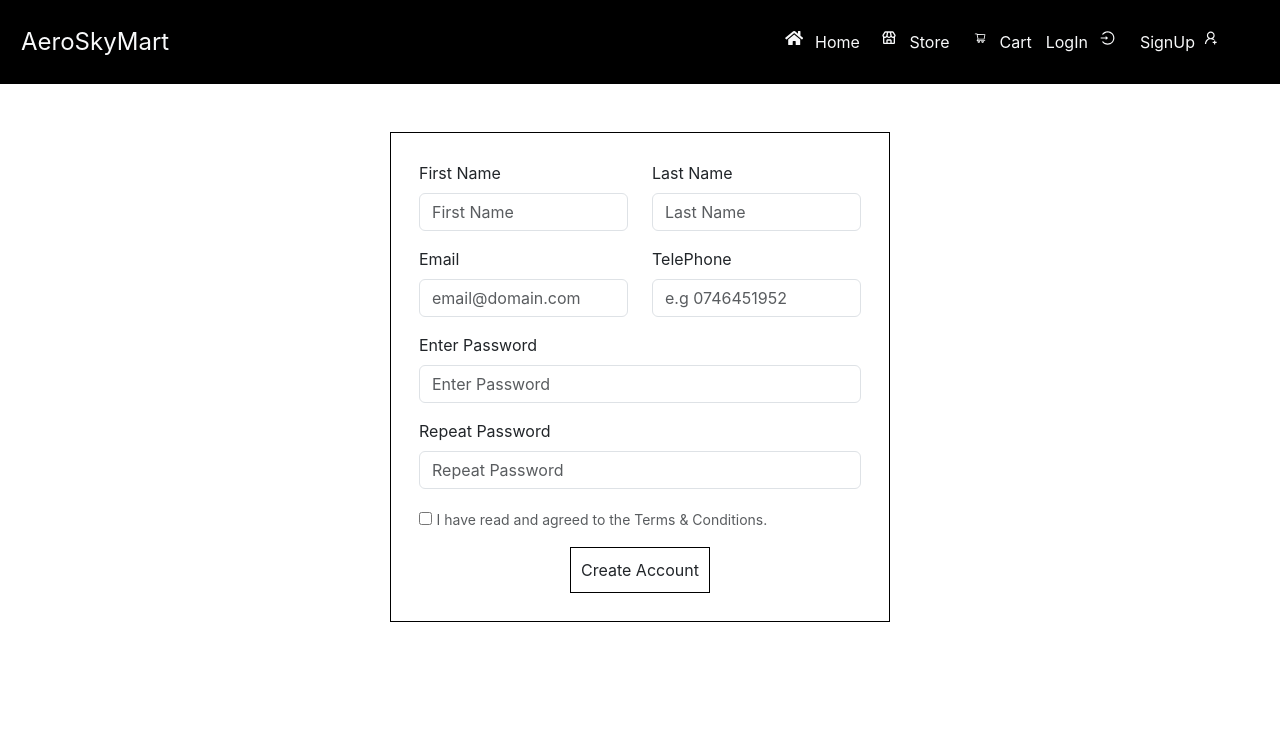
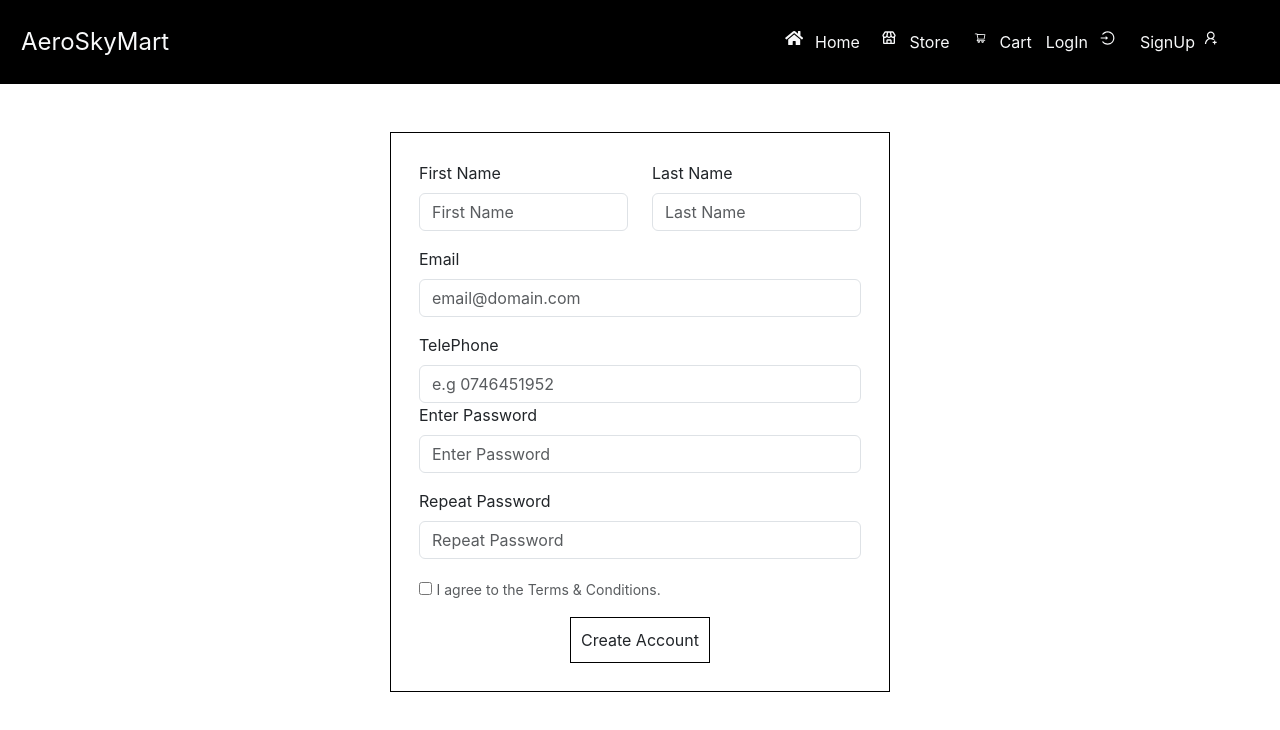
Before and after one commit to Osorabrian/AeroSkyMart, a React (Create React App) app: page /signup in a window 1280 px wide. Shown: the top 730 px of the page. Built offline with nearby package versions, Linux system fonts and the light colour scheme.

Commit message:
format sign Up form

```diff
--- a/src/Components/Signup/SignUp.js
+++ b/src/Components/Signup/SignUp.js
@@ -18,15 +18,15 @@ export default function SignUp(){
                     </div>
                 </div>
 
-                <div className="row mb-3 flex-wrap">
-                    <div className="col-6">
+                <div className="mb-3 flex-wrap">
                         <label className="form-label">Email</label>
                         <input placeholder="email@domain.com" required className="form-control" type="text" />
-                    </div>
-                    <div className="col-6">
+                </div>
+
+
+                <div>
                         <label className="form-label">TelePhone</label>
                         <input className="form-control" type={'number'} placeholder="e.g 0746451952" required />
-                    </div>
                 </div>
 
                 <div className="mb-3">
@@ -39,7 +39,7 @@ export default function SignUp(){
                     <input type="password" required className="form-control" placeholder="Repeat Password" />
                 </div>
 
-                <input type="checkbox" />     <label className="form-text">I have read and agreed to the Terms & Conditions.</label>
+                <input type="checkbox" />  <label className="form-text">I agree to the Terms & Conditions.</label>
 
                 <div style={{textAlign: 'center'}} className="mt-3">
                     <button className="border-1 border-black" id='create-button'>Create Account</button>
```
